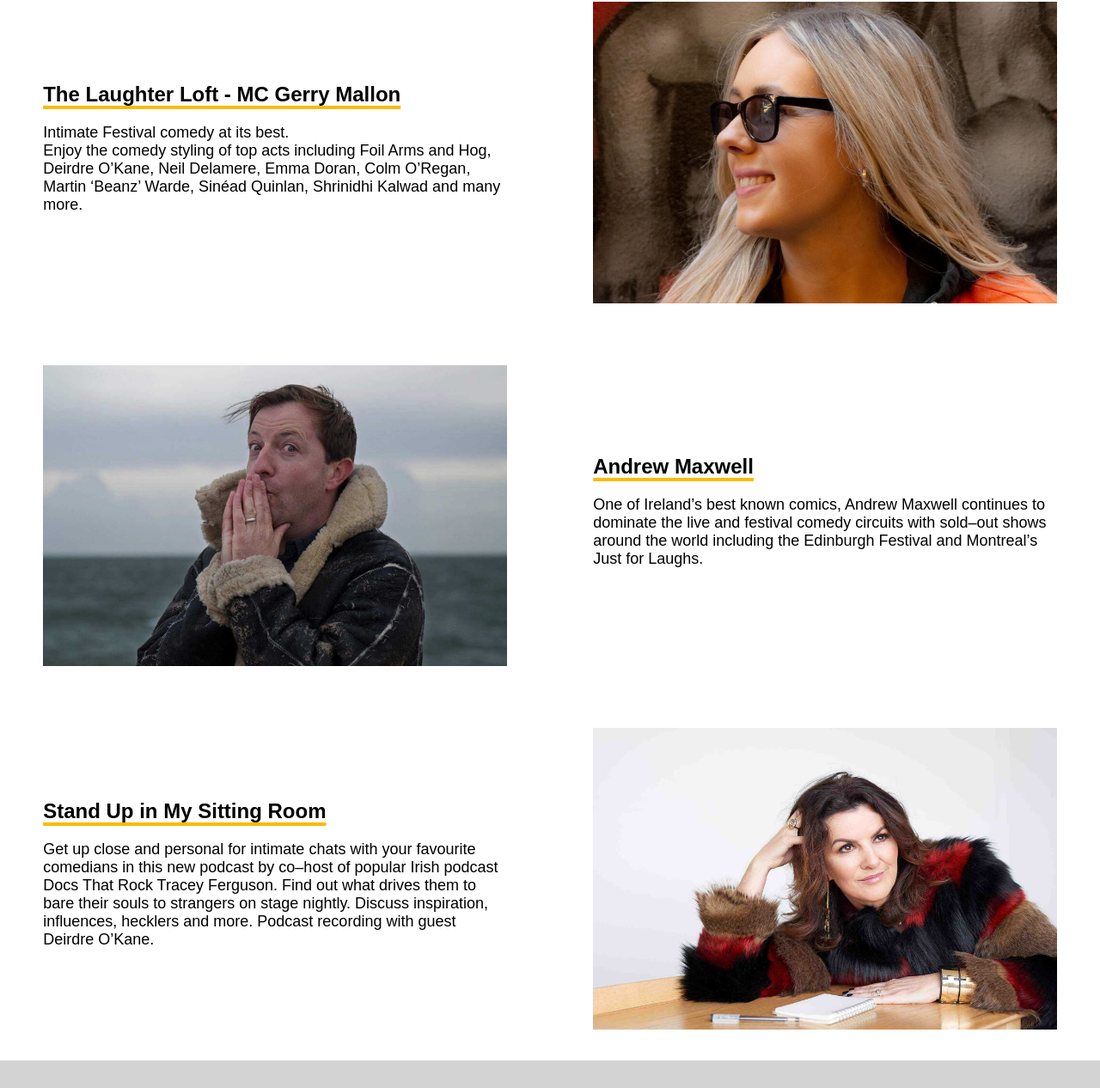
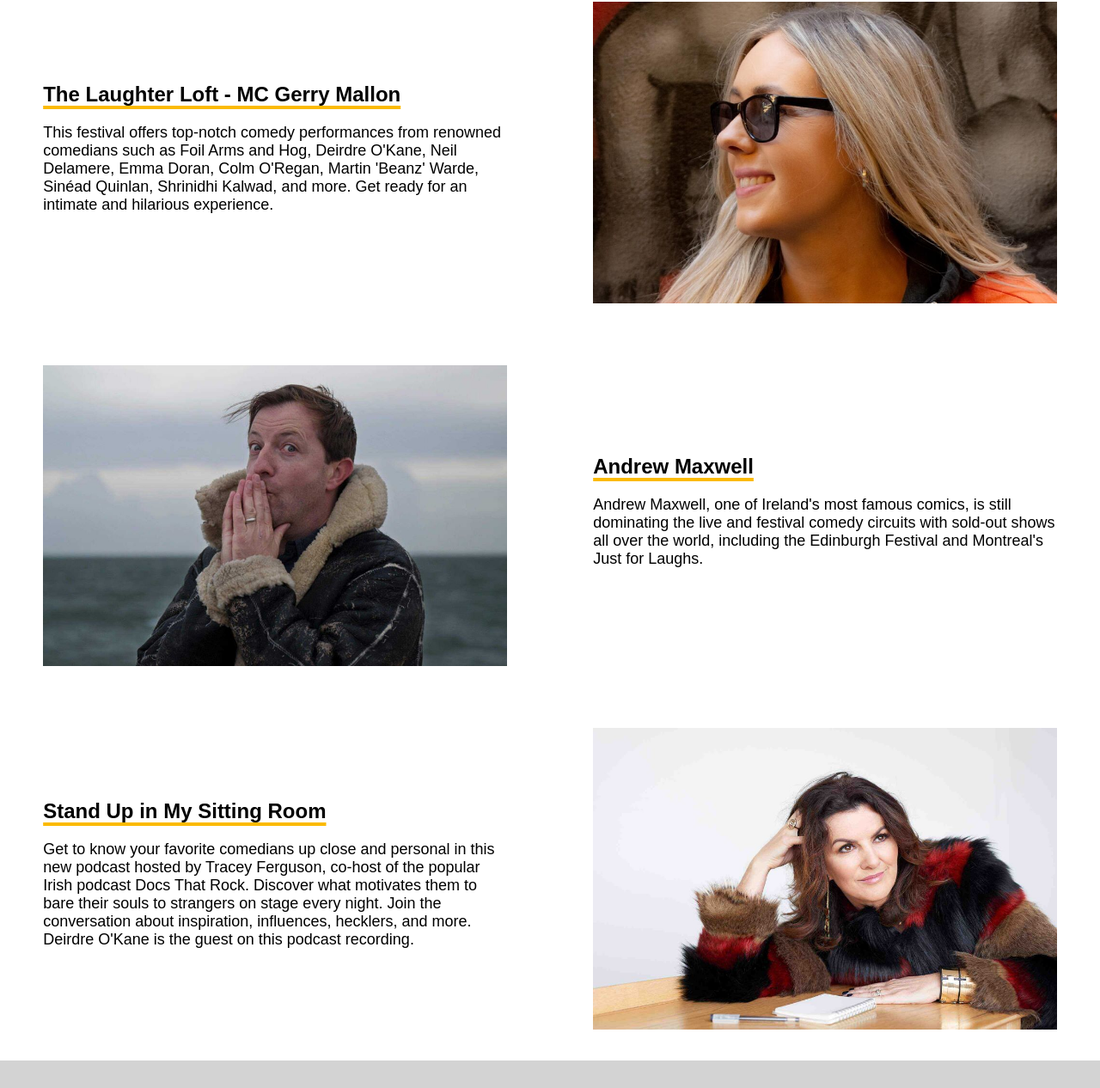
Before and after one commit to slralston/Web_Design_Group_Project, a plain HTML site: page comedy.html in a window 1280 px wide. Shown: the part 998-2264 px from the top of the page at 86% size. Drawn offline with Linux system fonts and the light colour scheme.

Commit message:
Update comedy.html

```diff
--- a/comedy.html
+++ b/comedy.html
@@ -96,8 +96,7 @@
         <div class="article art1">
             <h3 class="bodyText yellowUnderline">Demented - Deirdre O’Kane</h3>
             <p class="bodyText">
-
-There’s a point beyond burnout where all you can do is laugh, and funny woman Deirdre O’Kane has well and truly reached it. Catch her brilliant new stand–up show, Demented, on the final night of Galway International Arts Festival 2023.
+                Deirdre O'Kane, a well-known and hilarious comedian, has reached a point beyond burnout where she can only laugh. Don't miss her amazing new stand-up show, Demented, on the last night of Galway International Arts Festival 2023.
             </p>
         </div>
         <div class="aside as2">
@@ -106,9 +105,7 @@ There’s a point beyond burnout where all you can do is laugh, and funny woman
         <div class="article art2">
             <h3 class="bodyText yellowUnderline">The Laughter Loft - MC Gerry Mallon</h3>
             <p class="bodyText">
-                Intimate Festival comedy at its best.<br>
-
-                Enjoy the comedy styling of top acts including Foil Arms and Hog, Deirdre O’Kane, Neil Delamere, Emma Doran, Colm O’Regan, Martin ‘Beanz’ Warde, Sinéad Quinlan, Shrinidhi Kalwad and many more.
+                This festival offers top-notch comedy performances from renowned comedians such as Foil Arms and Hog, Deirdre O'Kane, Neil Delamere, Emma Doran, Colm O'Regan, Martin 'Beanz' Warde, Sinéad Quinlan, Shrinidhi Kalwad, and more. Get ready for an intimate and hilarious experience.
             </p>
         </div>
         <div class="aside as3">
@@ -118,7 +115,8 @@ There’s a point beyond burnout where all you can do is laugh, and funny woman
             <h3 class="bodyText yellowUnderline">Andrew Maxwell</h3>
             <p class="bodyText">
 
-                One of Ireland’s best known comics, Andrew Maxwell continues to dominate the live and festival comedy circuits with sold–out shows around the world including the Edinburgh Festival and Montreal’s Just for Laughs.</p>
+                Andrew Maxwell, one of Ireland's most famous comics, is still dominating the live and festival comedy circuits with sold-out shows all over the world, including the Edinburgh Festival and Montreal's Just for Laughs.
+                </p>
         </div>
         <div class="aside as4">
             <img src="images/comedy/comedy5.jpg" alt="" class="bodyImage">
@@ -126,8 +124,7 @@ There’s a point beyond burnout where all you can do is laugh, and funny woman
         <div class="article art4">
             <h3 class="bodyText yellowUnderline">Stand Up in My Sitting Room</h3>
             <p class="bodyText">
-                Get up close and personal for intimate chats with your favourite comedians in this new podcast by co–host of popular Irish podcast Docs That Rock Tracey Ferguson.
-                Find out what drives them to bare their souls to strangers on stage nightly. Discuss inspiration, influences, hecklers and more. Podcast recording with guest Deirdre O’Kane.
+                Get to know your favorite comedians up close and personal in this new podcast hosted by Tracey Ferguson, co-host of the popular Irish podcast Docs That Rock. Discover what motivates them to bare their souls to strangers on stage every night. Join the conversation about inspiration, influences, hecklers, and more. Deirdre O'Kane is the guest on this podcast recording.
             </p>
         </div>
         <footer>
```
